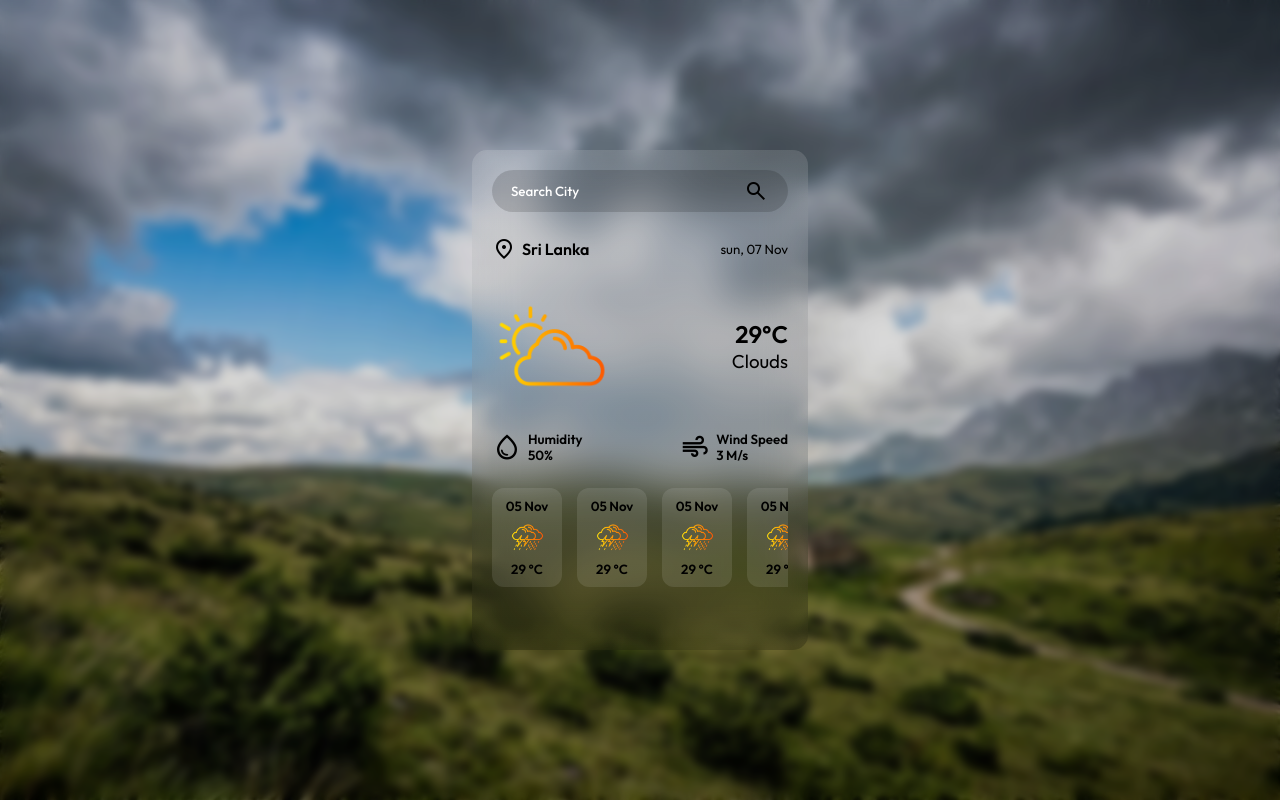
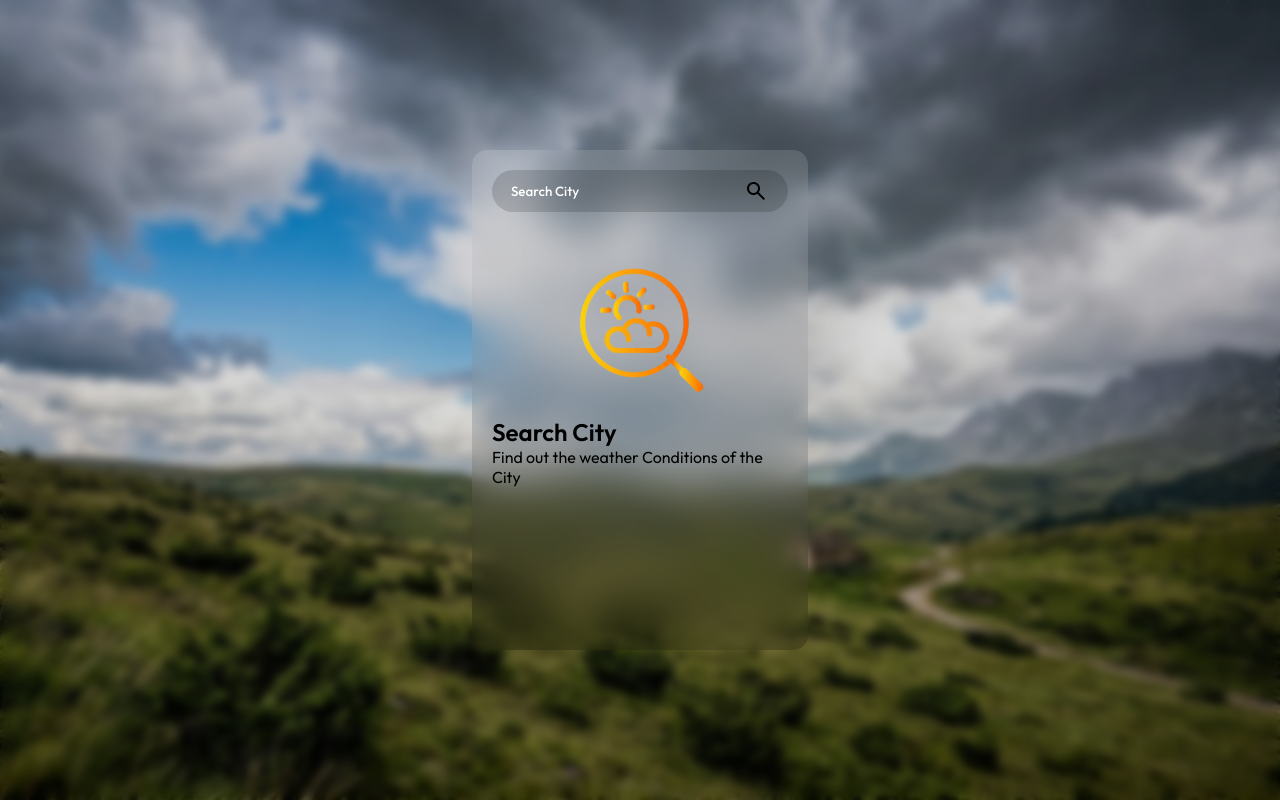
Before and after one commit to Prasanna-Perera/Weather-App, a plain HTML site: page index.html in a window 1280 px wide. Drawn offline with nearby package versions, Linux system fonts and the light colour scheme; no server answers.

Commit message:
Implement code changes to enhance functionality and improve performance

```diff
--- a/index.html
+++ b/index.html
@@ -22,7 +22,7 @@
             </button>
         </header>
 
-        <section class="Weather-info">
+        <section class="Weather-info" style="display: none;"> //"hide box"
             <div class="location-date-container">
                 <div class="locationa">
                     <span class="material-symbols-outlined">
@@ -84,8 +84,17 @@
                     <h5 class="forecast-item-temp">29 °C</h5>
                 </div>
             </div>
+        </section>
 
+        <section class="search-city section-msg ">
+            <img class="msg-img" src="assets/Search.png">
+            <div>
+                <h1>Search City</h1>
+                <h4 class="regular-txt">
+                    Find out the weather Conditions of the City
+                </h4>
 
+            </div>
         </section>
     </main>
 
--- a/styles.css
+++ b/styles.css
@@ -138,8 +138,8 @@ body::before{
 .forecast-items-container{
     display: flex;
     gap: 15px;
-    overflow: scroll;
-    padding-bottom: 12px;
+    overflow:auto;
+    padding-bottom: 10px;
 }
 
 .forecast-items-container::-webkit-scrollbar{
@@ -167,10 +167,25 @@ body::before{
     padding: 10px;
     align-items: center;
     border-radius: 12px;
+    transition: 0.03s background;
+}
 
+.forecast-item:hover{
+    background: rgb(255,255,255,0.15);
 }
 
 .forecast-item-img{
     width: 35px;
     height: 35px;
 }
+
+.section-msg{
+    display: flex;
+    flex-direction: column;
+    align-items: center;
+}
+
+.msg-img{
+    height: 180px;
+    width: fit-content;
+}
```
Also changed, not shown: assets/Search.png (added).
